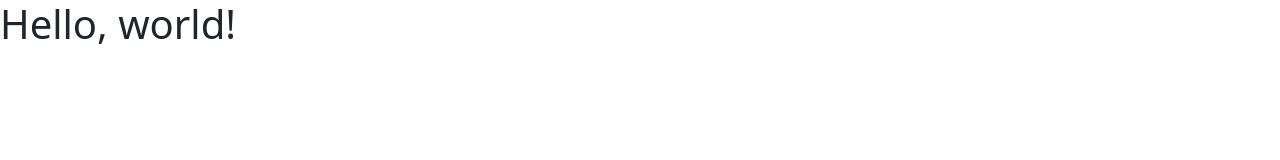
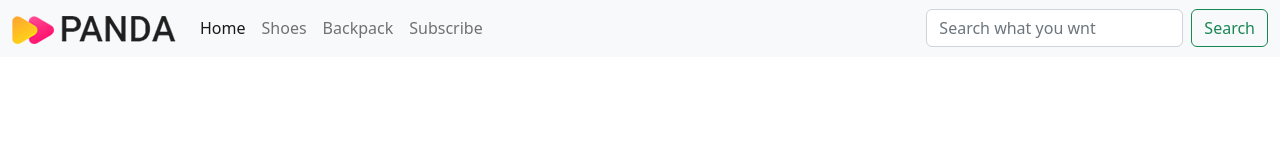
Before and after one commit to sanjida297/e-comarce, a plain HTML site: page index.html in a window 1280 px wide. Drawn offline with nearby package versions, Linux system fonts and the light colour scheme.

Commit message:
nav bar adding

```diff
--- a/index.html
+++ b/index.html
@@ -7,7 +7,37 @@
     <link href="https://cdn.jsdelivr.net/npm/bootstrap@5.2.3/dist/css/bootstrap.min.css" rel="stylesheet" integrity="sha384-rbsA2VBKQhggwzxH7pPCaAqO46MgnOM80zW1RWuH61DGLwZJEdK2Kadq2F9CUG65" crossorigin="anonymous">
   </head>
   <body>
-    <h1>Hello, world!</h1>
+    <header>
+      <nav class="navbar navbar-expand-lg bg-light">
+        <div class="container-fluid">
+          <a class="navbar-brand" href="#">
+            <img src="images/logo.png" alt="Bootstrap"></a>
+          <button class="navbar-toggler" type="button" data-bs-toggle="collapse" data-bs-target="#navbarSupportedContent" aria-controls="navbarSupportedContent" aria-expanded="false" aria-label="Toggle navigation">
+            <span class="navbar-toggler-icon"></span>
+          </button>
+          <div class="collapse navbar-collapse" id="navbarSupportedContent">
+            <ul class="navbar-nav me-auto mb-2 mb-lg-0">
+              <li class="nav-item">
+                <a class="nav-link active" aria-current="page" href="#">Home</a>
+              </li>
+              <li class="nav-item">
+                <a class="nav-link" href="#">Shoes</a>
+              </li>
+              <li class="nav-item">
+                <a class="nav-link" href="#">Backpack</a>
+              </li>
+              <li class="nav-item">
+                <a class="nav-link" href="#">Subscribe</a>
+              </li>
+            </ul>
+            <form class="d-flex" role="search">
+              <input class="form-control me-2" type="search" placeholder="Search what you wnt" aria-label="Search">
+              <button class="btn btn-outline-success" type="submit">Search</button>
+            </form>
+          </div>
+        </div>
+      </nav>
+    </header>
     <script src="https://cdn.jsdelivr.net/npm/bootstrap@5.2.3/dist/js/bootstrap.bundle.min.js" integrity="sha384-kenU1KFdBIe4zVF0s0G1M5b4hcpxyD9F7jL+jjXkk+Q2h455rYXK/7HAuoJl+0I4" crossorigin="anonymous"></script>
   </body>
 </html>
```
Also changed, not shown: images/bags/bag-2.png (added), images/banner-images/headphone.png (added), images/banner-images/tv.png (added), images/banner-images/xbox.png (added), images/categories/bag.png (added), images/categories/shoes.png (added), images/categories/watch.png (added), images/logo.png (added), images/shoes/shoe-1.png (added), images/shoes/shoe-2.png (added), images/shoes/shoe-3.png (added), 2 other files.
